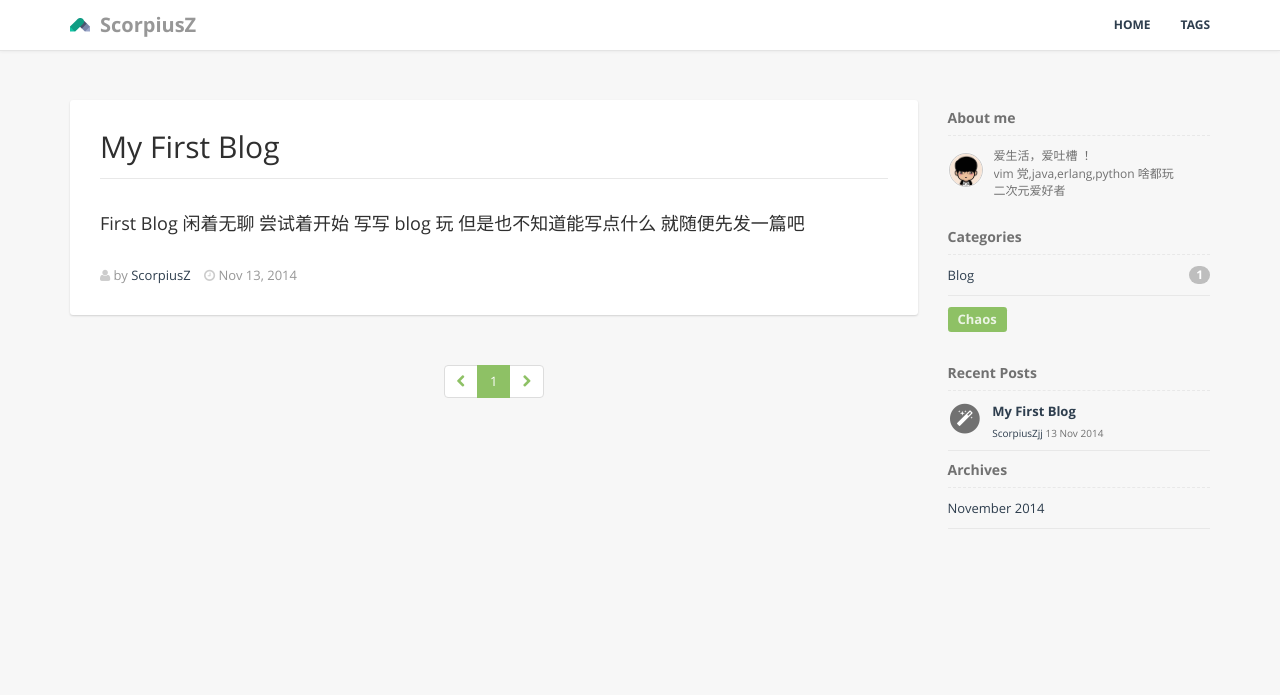
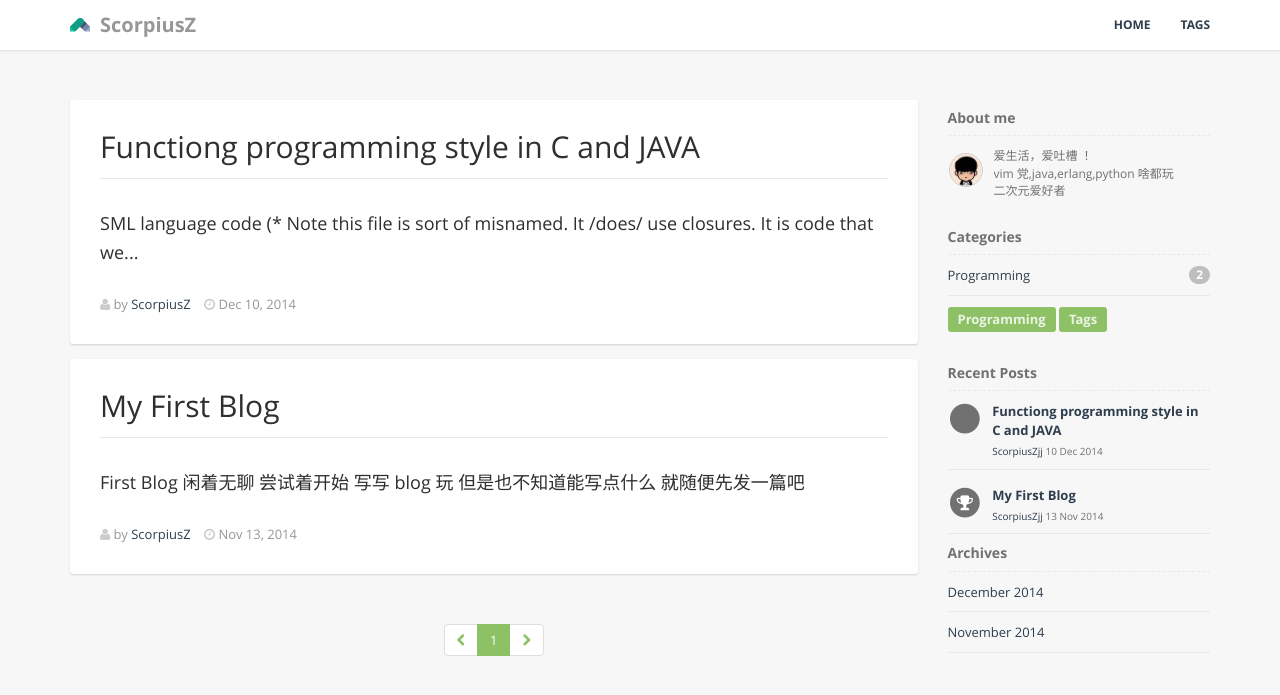
Before and after one commit to ScorpiusZ/ScorpiusZ.github.io, a Jekyll site: the page built from index.html, in a window 1280 px wide. Shown: the top 695 px of the page. Built offline with Jekyll 4.4.1, drawn with Linux system fonts in a browser that asks for light colours; Markdown is read by kramdown in place of the engine named in the settings; the list of posts is cut into pages by our own code; some of the changed lines change nothing that is shown.

Commit message:
add blog Using-Closure-in-C-and-JAVA

````diff
--- a/_includes/display_icon.html
+++ b/_includes/display_icon.html
@@ -35,7 +35,7 @@
       <i class="fa fa-archive fa-stack-1x text-white"></i>
     {% elsif post.tags contains 'time' %}
       <i class="fa fa-clock-o fa-stack-1x text-white"></i>
-    {% elsif post.tags contains 'codewars' %}
+    {% elsif post.tags contains 'programming' %}
       <i class="fa fa-trophy fa-stack-1x text-white"></i>
     {% elsif post.tags contains 'caching' %}
       <i class="fa fa-truck fa-stack-1x text-white"></i>
--- a/_posts/201411/2014-11-13-first-blog.md
+++ b/_posts/201411/2014-11-13-first-blog.md
@@ -2,8 +2,8 @@
 layout: post
 title:  "My First Blog"
 date:   2014-11-13 12:10:00
-categories: blog
-tags: chaos
+categories: programming
+tags: programming
 author: "ScorpiusZ"
 ---
 
--- /dev/null
+++ b/_posts/201412/2014-12-10-Using-Closure-in-C-and-JAVA.md
@@ -0,0 +1,228 @@
+---
+layout: post
+title:  "Functiong programming style in C and JAVA"
+date:   2014-12-10 14:05:37
+categories: programming
+tags: tags
+author: "ScorpiusZ"
+---
+
+###SML language code
+
+```
+(* Note this file is sort of misnamed.  It /does/ use closures.  It is code
+   that we will compare to code in Java or C that does not use closures. *)
+
+(* re-implementation of a list library with map, filter, length *)
+
+datatype 'a mylist = Cons of 'a * ('a mylist) | Empty
+
+fun map f xs =
+    case xs of
+	Empty => Empty
+      | Cons(x,xs) => Cons(f x, map f xs)
+
+fun filter f xs =
+    case xs of
+	Empty => Empty
+      | Cons(x,xs) => if f x then Cons(x,filter f xs) else filter f xs
+
+fun length xs =
+    case xs of
+	Empty => 0
+      | Cons(_,xs) => 1 + length xs
+
+(* One fine way to double all numbers in a list *)
+val doubleAll = map (fn x => x * 2)
+(* One way to count Ns in a list *)
+fun countNs (xs, n : int) = length (filter (fn x => x=n) xs)
+```
+
+
+### JAVA code with same fuction
+
+```
+/ Note: This code compiles but has not been carefully tested.
+//       Bug reports welcome.
+
+
+interface Func<B,A> {
+    B m(A x);
+}
+interface Pred<A> {
+    boolean m(A x);
+}
+
+class List<T> {
+    T       head;
+    List<T> tail;
+    List(T x, List<T> xs) {
+	head = x;
+	tail = xs;
+    }
+
+    // * the advantage of a static method is it allows xs to be null
+    //    -- a more OO way would be a subclass for empty lists
+    // * a more efficient way in Java would be a messy while loop
+    //   where you keep a pointer to the previous element and mutate it
+    //   -- (try it if you do not believe it is messy)
+    static <A,B> List<B> map(Func<B,A> f, List<A> xs) {
+	if(xs==null)
+	    return null;
+	return new List<B>(f.m(xs.head), map(f,xs.tail));
+    }
+
+    static <A> List<A> filter(Pred<A> f, List<A> xs) {
+	if(xs==null)
+	    return null;
+	if(f.m(xs.head))
+	    return new List<A>(xs.head, filter(f,xs.tail));
+	return filter(f,xs.tail);
+    }
+
+    // * again recursion would be more elegant but less efficient
+    // * again an instance method would be more common, but then
+    //   all clients have to special-case null
+    static <A> int length(List<A> xs) {
+	int ans = 0;
+	while(xs != null) {
+	    ++ans;
+	    xs = xs.tail;
+	}
+	return ans;
+    }
+}
+
+class ExampleClients {
+    static List<Integer> doubleAll(List<Integer> xs) {
+	return List.map((new Func<Integer,Integer>() {
+		             public Integer m(Integer x) { return x * 2; }
+                         }),
+			xs);
+    }
+    static int countNs(List<Integer> xs, final int n) {
+	return List.length(List.filter(
+		   (new Pred<Integer>() {
+		       public boolean m(Integer x) { return x==n; }
+		   }),
+		   xs));
+    }
+}
+```
+
+
+### C code with same function
+```
+// Note: This code compiles but has not been carefully tested.
+//       Bug reports welcome.
+
+#include <stdlib.h>
+#include <stdint.h>
+#include <stdbool.h>
+
+// The key point is that function pointers are only code pointers
+
+// Rather than create structs for closures, which would work fine,
+// we follow common C practice of having higher-order functions
+// take explicit environment fields as another argument
+//  -- if they don't, then they are much less useful
+
+// void* requires lots of unchecked conversions between types,
+// but C has no notion of type variables
+
+typedef struct List list_t;
+struct List {
+  void * head;
+  list_t * tail;
+};
+
+list_t * makelist (void * x, list_t * xs) {
+  list_t * ans = (list_t *)malloc(sizeof(list_t));
+  ans->head = x;
+  ans->tail = xs;
+  return ans;
+}
+
+// as in the Java version, we show simple recursive solutions because
+// the loop-based ones require mutation and previous pointers.
+// But the more important point is the explicit env field passed to the
+// function pointer
+list_t * map(void* (*f)(void*,void*), void* env, list_t * xs) {
+  if(xs==NULL)
+    return NULL;
+  return makelist(f(env,xs->head), map(f,env,xs->tail));
+}
+
+list_t * filter(bool (*f)(void*,void*), void* env, list_t * xs) {
+  if(xs==NULL)
+    return NULL;
+  if(f(env,xs->head))
+    return makelist(xs->head, filter(f,env,xs->tail));
+  return filter(f,env,xs->tail);
+}
+
+int length(list_t* xs) {
+  int ans = 0;
+  while(xs != NULL) {
+    ++ans;
+    xs = xs->tail;
+  }
+  return ans;
+}
+
+// clients of our list implementation:
+// [the clients that cast from void* to intptr_t are technically not legal C,
+//  as explained in detail below if curious]
+
+// awful type casts to match what map expects
+void* doubleInt(void* ignore, void* i) {
+  return (void*)(((intptr_t)i)*2);
+}
+
+// assumes list holds intptr_t fields
+list_t * doubleAll(list_t * xs) {
+  return map(doubleInt, NULL, xs);
+}
+
+// awful type casts to match what filter expects
+bool isN(void* n, void* i) {
+  return ((intptr_t)n)==((intptr_t)i);
+}
+
+// assumes list hold intptr_t fields
+int countNs(list_t * xs, intptr_t n) {
+  return length(filter(isN, (void*)n, xs));
+}
+
+/*
+  The promised explanation: Some of the client code above tries to use
+  a number for the environment by using a number (intptr_t) where a
+  pointer (void *) is expected.  This is technically not allowed: any
+  pointer (including void*) can be cast to intptr_t (always) and the
+  result can be cast back to the pointer type, but that is different
+  than starting with an intptr_t and casting it to void* and then back
+  to intptr_t.
+
+  It appears there is no legal, portable way to create a number that
+  can be cast to void* and back.  People do this sort of thing often,
+  but the resulting code is not strictly portable.  So what should we
+  do for our closures example besides ignore this and write
+  non-portable code using int or intptr_t?
+
+  Option 1 is to use an int* for the environment, passing a pointer to the
+  value we need.  That is the most common approach and what we need to do for
+  environments with more than one value in them anyway.  For the examples above,
+  it would work to pass the address of a stack-allocated int, but that works
+  only because the higher-order functions we are calling will not store those
+  pointers in places where they might be used later after the stack variable
+  is deallocated.  So it works fine for examples like map and filter, but would
+  not work for callback idioms.  For those, the pointer should refer to memory
+  returned by malloc or a similar library function.
+
+  Option 2 is to change our approach to have the higher-order functions use
+  intptr_t for the type of the environment instead of void*.  This works in
+  general since other code can portably cast from any pointer type to
+  intptr_t.  It is a less standard approach -- one commonly sees void* used
+  as we have in the code above.
+*/
+```
````
